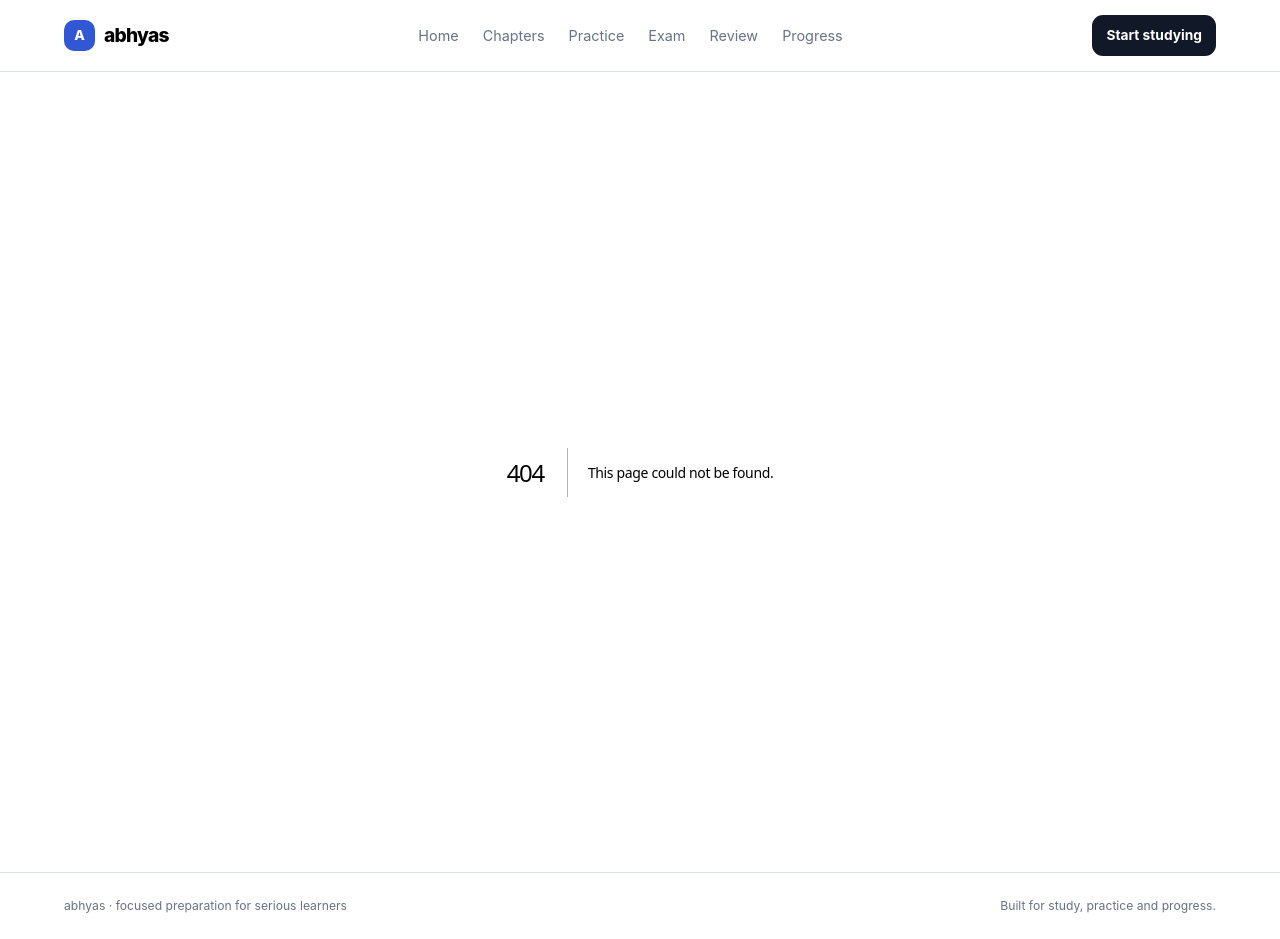
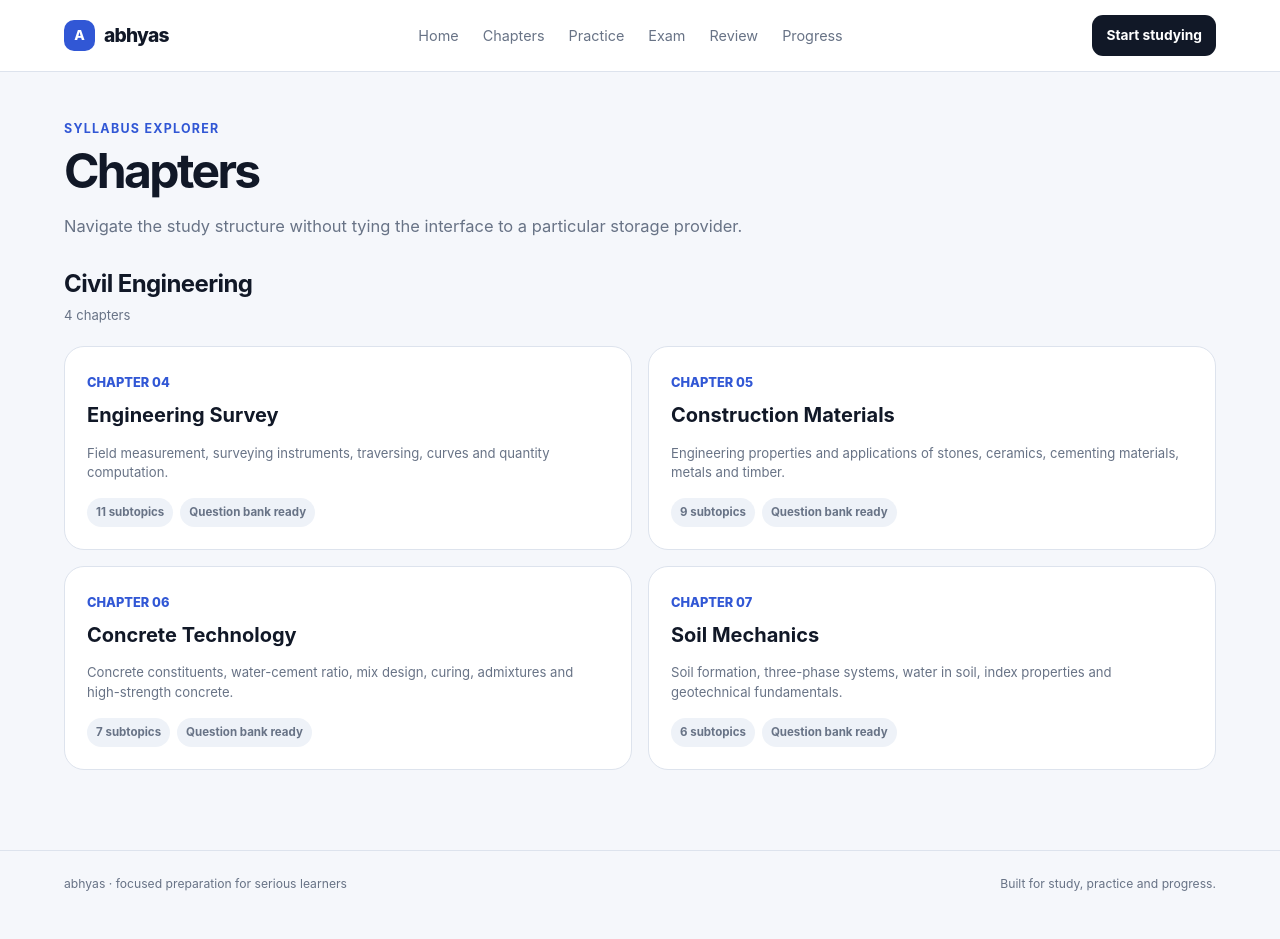
Before and after one commit to MKU-MKU/abhyas, a Next.js app in the folder apps/web/: page /chapters in a window 1280 px wide. Before the commit this address had no page. After the commit the page ends 917 px from the top, so only its background shows below. Built offline with nearby package versions, Linux system fonts and the light colour scheme.

Commit message:
feat: add chapter explorer

```diff
--- /dev/null
+++ b/apps/web/app/chapters/page.tsx
@@ -0,0 +1,28 @@
+import Link from "next/link";
+import { listSubjects } from "../../lib/content/repository";
+
+export default function ChaptersPage() {
+  const subjects = listSubjects();
+  return (
+    <main className="main">
+      <div className="sectionHeader">
+        <div><p className="eyebrow">Syllabus explorer</p><h1>Chapters</h1><p className="subtitle">Navigate the study structure without tying the interface to a particular storage provider.</p></div>
+      </div>
+      {subjects.map((subject) => (
+        <section key={subject.id} aria-labelledby={subject.id} style={{ marginTop: 28 }}>
+          <div className="sectionHeader"><div><h2 id={subject.id} style={{ margin: 0 }}>{subject.name}</h2><span className="meta">{subject.chapters.length} chapters</span></div></div>
+          <div className="chapterGrid">
+            {subject.chapters.map((chapter) => (
+              <Link className="chapterCard" href={`/chapters/${chapter.slug}`} key={chapter.id}>
+                <span className="chapterCode">CHAPTER {chapter.code}</span>
+                <h3 className="chapterTitle">{chapter.name}</h3>
+                <p className="meta">{chapter.description}</p>
+                <div className="pillRow"><span className="pill">{chapter.subtopics.length} subtopics</span><span className="pill">Question bank ready</span></div>
+              </Link>
+            ))}
+          </div>
+        </section>
+      ))}
+    </main>
+  );
+}
```
